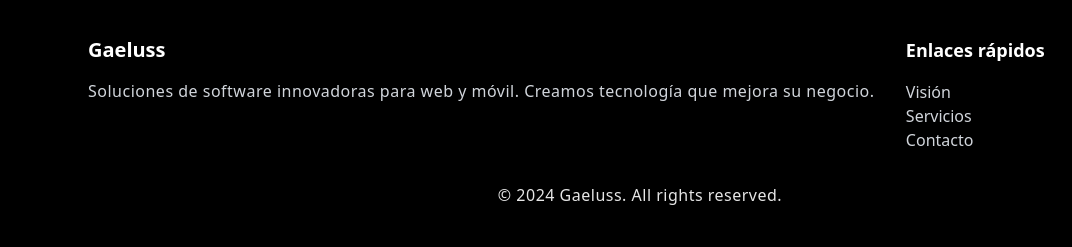
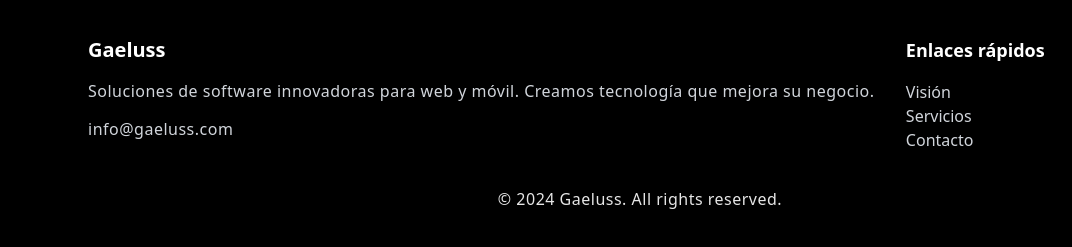
Before and after one commit to gaeluss/website, an Astro site: page / in a window 1280 px wide. Shown: the part 3329-3576 px from the top of the page, 0-1072 px from the left. Built offline with nearby package versions, Linux system fonts and the light colour scheme; Astro itself is replaced by a stand-in of ours; a web font is replaced by a local one; what tailwindcss-animated would draw is missing.

Commit message:
Added email

```diff
--- a/src/components/Footer.astro
+++ b/src/components/Footer.astro
@@ -11,6 +11,7 @@
         <div class="mb-8 md:mb-0">
           <h3 class="text-xl font-semibold text-white mb-4">Gaeluss</h3>
           <p class="text-gray-300">{i18n.FOOTER.DESCRIPTION}</p>
+          <p class="text-gray-300">info@gaeluss.com</p>
         </div>
         <div class="mb-8 md:mb-0">
           <h4 class="text-lg font-semibold text-white mb-4">{i18n.FOOTER.LINKS}</h4>
```
